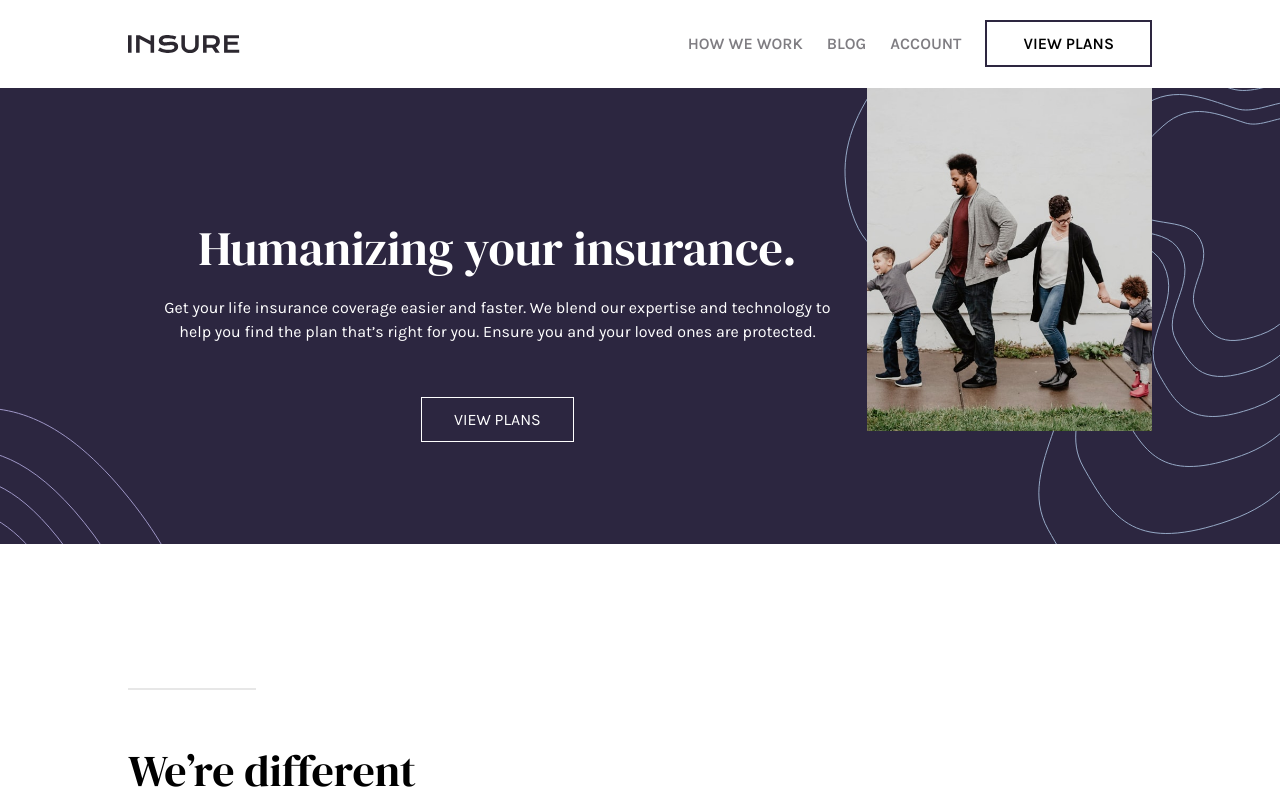
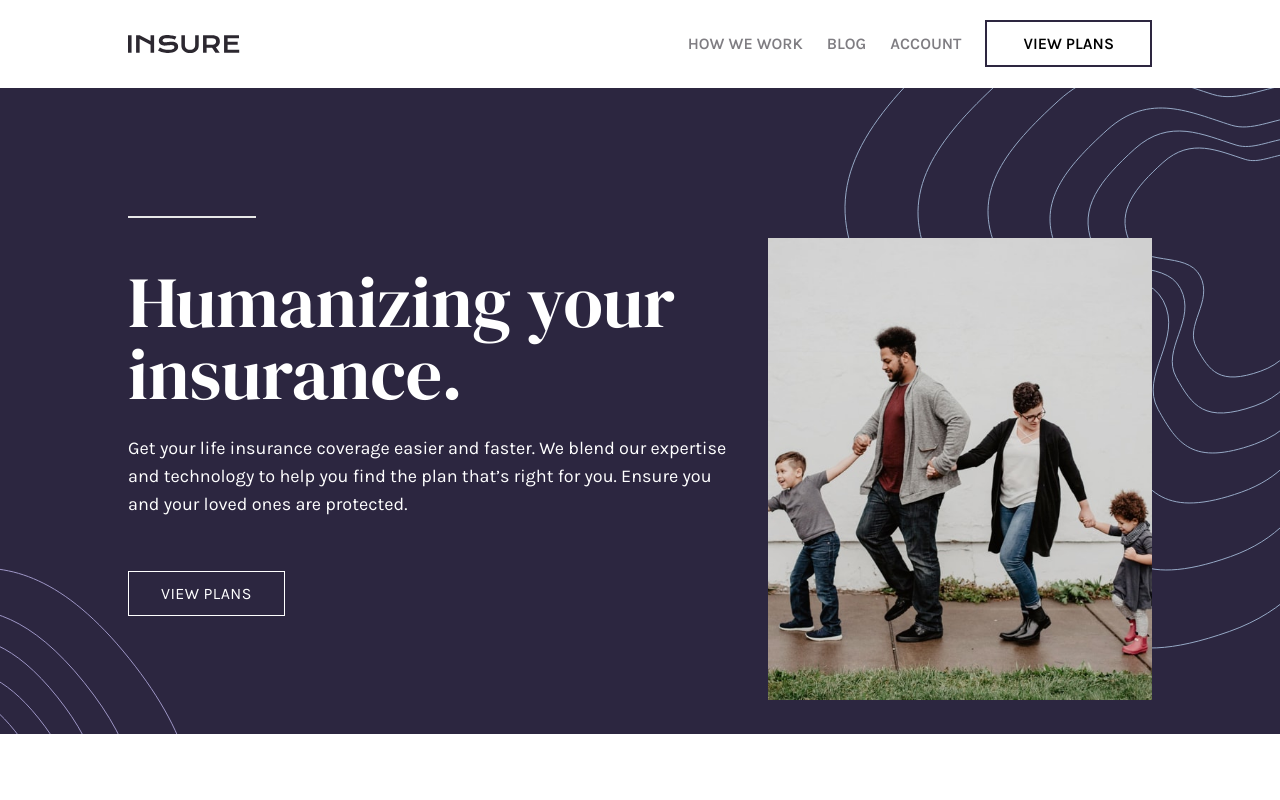
Before and after one commit to JuanMiranda1998/insurance-landing-page-frontend-mentor, a React (Vite) app: page / in a window 1280 px wide. Shown: the top 800 px of the page. Built offline with nearby package versions, Linux system fonts and the light colour scheme.

Commit message:
added background patterns

```diff
--- a/src/components/HeroSection.jsx
+++ b/src/components/HeroSection.jsx
@@ -1,20 +1,23 @@
 
 const HeroSection = () => {
   return (
-    <div className="bg-[#2c2640] bg-heroLeftMobile md:bg-heroLeftDesktop bg-[0rem_20rem] bg-no-repeat mb-12">
-      <div className='md:flex flex-row-reverse md:px-32 md:bg-heroRightDesktop bg-right bg-no-repeat'>
-        <div>
-          <img className='hidden md:block' src="/images/image-intro-desktop.jpg" alt="" />
-          <img className='block md:hidden' src="/images/image-intro-mobile.jpg" alt="" />
+    <div className="bg-[#2c2640] xl:bg-heroLeftDesktop xl:bg-[0rem_30rem] bg-no-repeat mb-12">
+      <div className='md:flex flex-row-reverse md:px-32 xl:bg-heroRightDesktop bg-right xl:bg-[100%_-2rem] bg-no-repeat'>
+        <div className="lg:w-[500px]">
+          <img className='hidden xl:block w-full translate-y-[150px]' src="/images/image-intro-desktop.jpg" alt="" />
+          <img className='w-full block xl:hidden' src="/images/image-intro-mobile.jpg" alt="" />
         </div>
-        <div className='text-center py-28 px-4 text-white'>
-          <h1 className='text-5xl font-title my-6'>Humanizing your insurance.</h1>
-          <p className='mb-16 px-4'>
-            Get your life insurance coverage easier and faster. We blend our expertise
-            and technology to help you find the plan that’s right for you. Ensure you
-            and your loved ones are protected.
-          </p>
-          <a className='px-8 py-3 border border-white uppercase' href="#">View plans</a>
+        <div className='lg:max-w-[600px] lg:mr-10 bg-heroLeftMobile bg-left-top bg-no-repeat xl:bg-none'>
+          <div className="text-center md:text-left text-white bg-heroRightMobile bg-[right_bottom_-12rem] xl:bg-none bg-no-repeat py-32 px-4 lg:px-0">
+            <div className="hidden lg:block w-32 h-[2px] bg-[#e7e7e7] lg:mb-12" />
+            <h1 className='text-5xl lg:text-7xl font-title my-6'>Humanizing your insurance.</h1>
+            <p className='mb-16 px-4 md:px-0 text-base md:text-lg'>
+              Get your life insurance coverage easier and faster. We blend our expertise
+              and technology to help you find the plan that’s right for you. Ensure you
+              and your loved ones are protected.
+            </p>
+            <a className='px-8 py-3 border border-white uppercase tracking-wide' href="#">View plans</a>
+          </div>
         </div>
       </div>
     </div>
```
